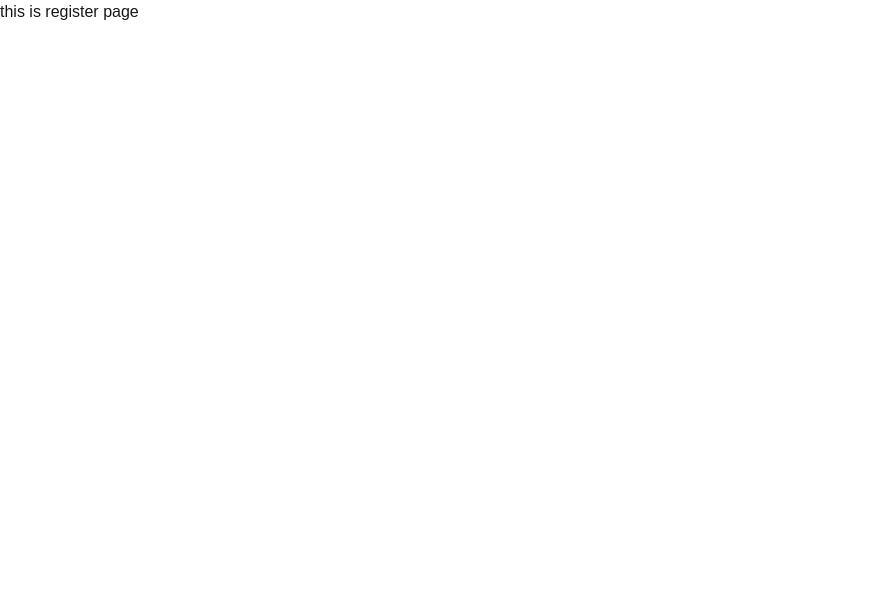
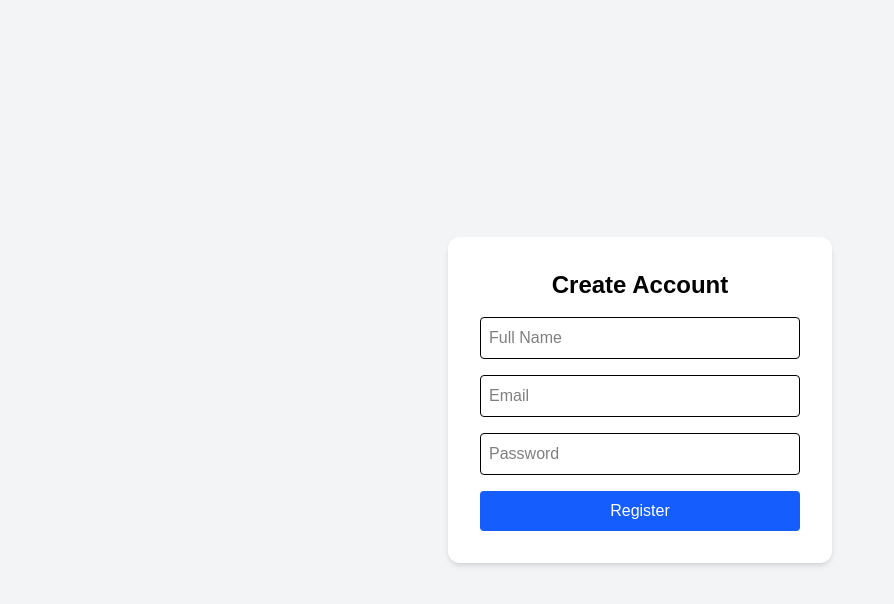
Before and after one commit to moshiurrahmandeap11/super-inventory, a Next.js app: page /register in a window 1280 px wide. Shown: the top 604 px of the page, without its empty margins (0-894 px from the left). Built offline with nearby package versions, Linux system fonts and the light colour scheme.

Commit message:
complete login and sign up

```diff
--- a/app/HomeComponents/LoginPage/LoginPage.jsx
+++ b/app/HomeComponents/LoginPage/LoginPage.jsx
@@ -106,7 +106,7 @@ const LoginPage = () => {
     setIsLoading(true);
 
     try {
-      const response = await axiosInstance.post("/login", formData);
+      const response = await axiosInstance.post("/users/login", formData);
 
       if (response.data.success) {
         // Save credentials if remember me is checked
--- a/app/SharedComponents/AxiosInstance/AxiosInstance.jsx
+++ b/app/SharedComponents/AxiosInstance/AxiosInstance.jsx
@@ -2,7 +2,7 @@ import axios from "axios";
 
 // Axios base instance
 const axiosInstance = axios.create({
-  baseURL: "http://localhost:5000", // backend URL
+  baseURL: "http://localhost:5000/api", // backend URL
   withCredentials: true,
 });
 
--- a/app/register/page.jsx
+++ b/app/register/page.jsx
@@ -1,10 +1,98 @@
+"use client"
+import { useState } from "react";
+import axiosInstance from "../SharedComponents/AxiosInstance/AxiosInstance";
+
 
 const Register = () => {
-    return (
-        <div>
-            this is register page
-        </div>
-    );
+  const [form, setForm] = useState({
+    fullName: "",
+    email: "",
+    password: "",
+  });
+
+  const [loading, setLoading] = useState(false);
+  const [message, setMessage] = useState("");
+
+  const handleChange = (e) => {
+    setForm({
+      ...form,
+      [e.target.name]: e.target.value,
+    });
+  };
+
+  const handleSubmit = async (e) => {
+    e.preventDefault();
+    setLoading(true);
+    setMessage("");
+
+    try {
+      const res = await axiosInstance.post("/users/register", form);
+
+      if (res.data.success) {
+        setMessage("✅ Account created successfully");
+        setForm({ fullName: "", email: "", password: "" });
+      }
+    } catch (err) {
+      setMessage(
+        err.response?.data?.message || "❌ Registration failed"
+      );
+    } finally {
+      setLoading(false);
+    }
+  };
+
+  return (
+    <div className="flex text-black justify-center items-center min-h-screen bg-gray-100">
+      <form
+        onSubmit={handleSubmit}
+        className="bg-white p-8 rounded-xl shadow-md w-96 space-y-4"
+      >
+        <h2 className="text-2xl font-bold text-center">Create Account</h2>
+
+        <input
+          type="text"
+          name="fullName"
+          placeholder="Full Name"
+          value={form.fullName}
+          onChange={handleChange}
+          required
+          className="w-full border p-2 rounded"
+        />
+
+        <input
+          type="email"
+          name="email"
+          placeholder="Email"
+          value={form.email}
+          onChange={handleChange}
+          required
+          className="w-full border p-2 rounded"
+        />
+
+        <input
+          type="password"
+          name="password"
+          placeholder="Password"
+          value={form.password}
+          onChange={handleChange}
+          required
+          className="w-full border p-2 rounded"
+        />
+
+        <button
+          type="submit"
+          disabled={loading}
+          className="w-full bg-blue-600 text-white py-2 rounded hover:bg-blue-700"
+        >
+          {loading ? "Creating..." : "Register"}
+        </button>
+
+        {message && (
+          <p className="text-center text-sm mt-2">{message}</p>
+        )}
+      </form>
+    </div>
+  );
 };
 
 export default Register;
```
